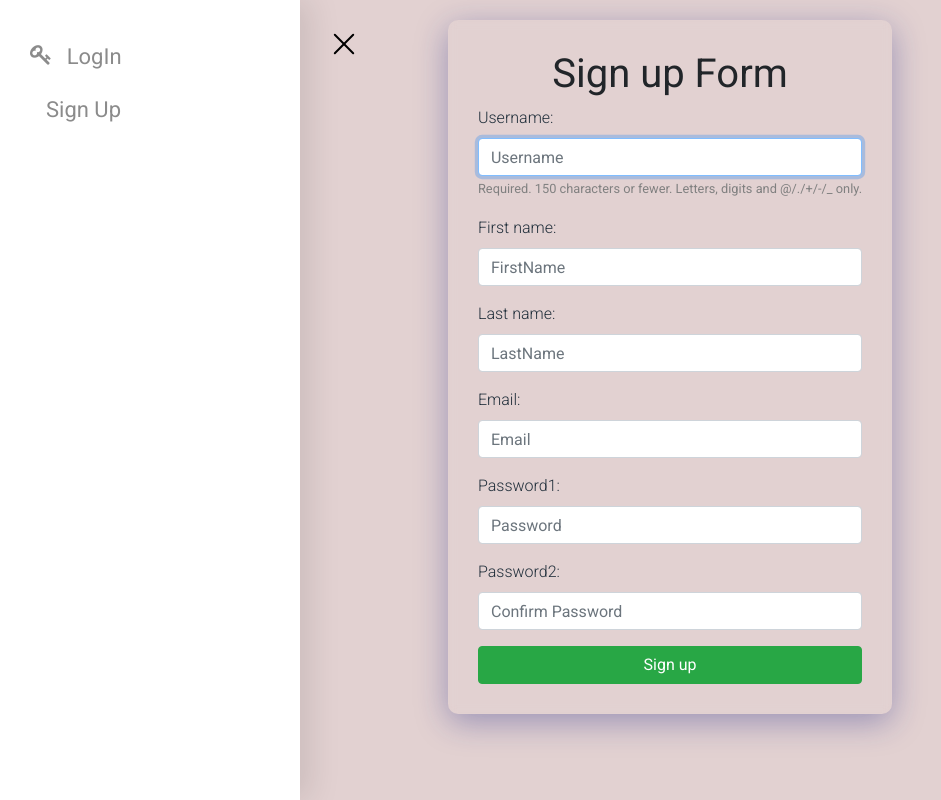
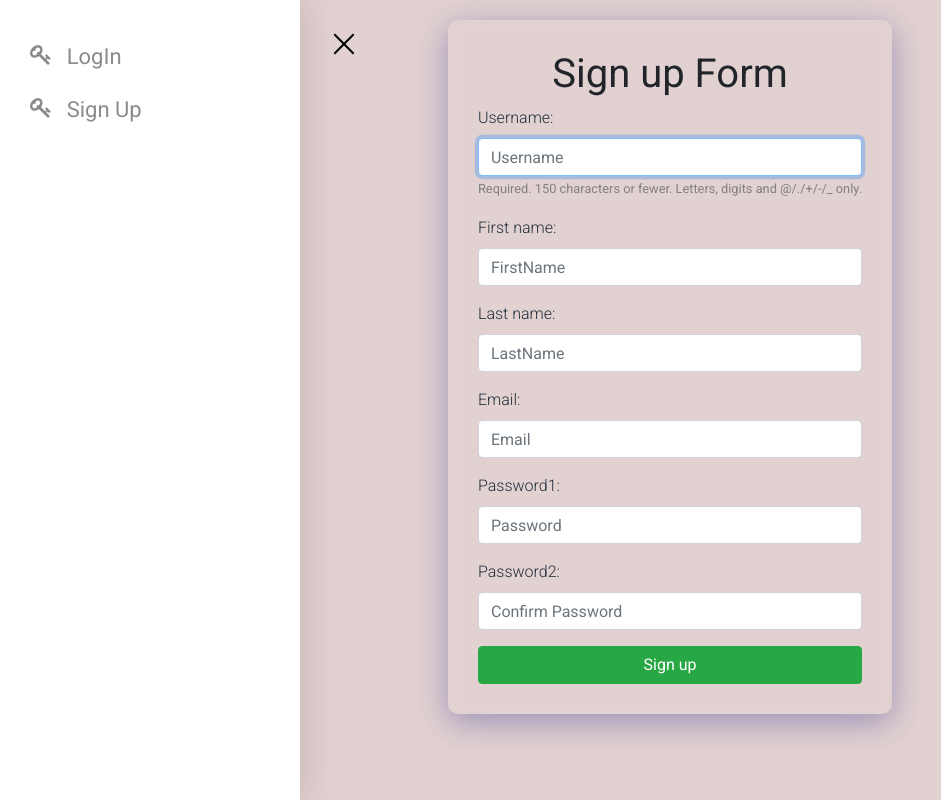
Before and after one commit to mnjkhtri/Publication-Repository, a Django app: page /accounts/signup/ in a window 1280 px wide. Shown: the whole page, without its empty margins (0-941 px from the left). Run offline with Django 3.2, Linux system fonts and the light colour scheme; some libraries are stand-ins or nearby versions; some web fonts are replaced.

```diff
--- a/DjangoBlog/DjangoBlog/templates/base_layout.html
+++ b/DjangoBlog/DjangoBlog/templates/base_layout.html
@@ -79,7 +79,7 @@
 
             {% else %}
             <li><a href="{% url 'accounts:login' %}"><span class="icon-key mr-3"></span>LogIn</a></li>
-            <li><a href="{% url 'accounts:signup' %}"><span class="icon-enter mr-3"></span>Sign Up</a></li>
+            <li><a href="{% url 'accounts:signup' %}"><span class="icon-key mr-3"></span>Sign Up</a></li>
 
 
 
```
Also changed, not shown: README.md, 6 other files.
